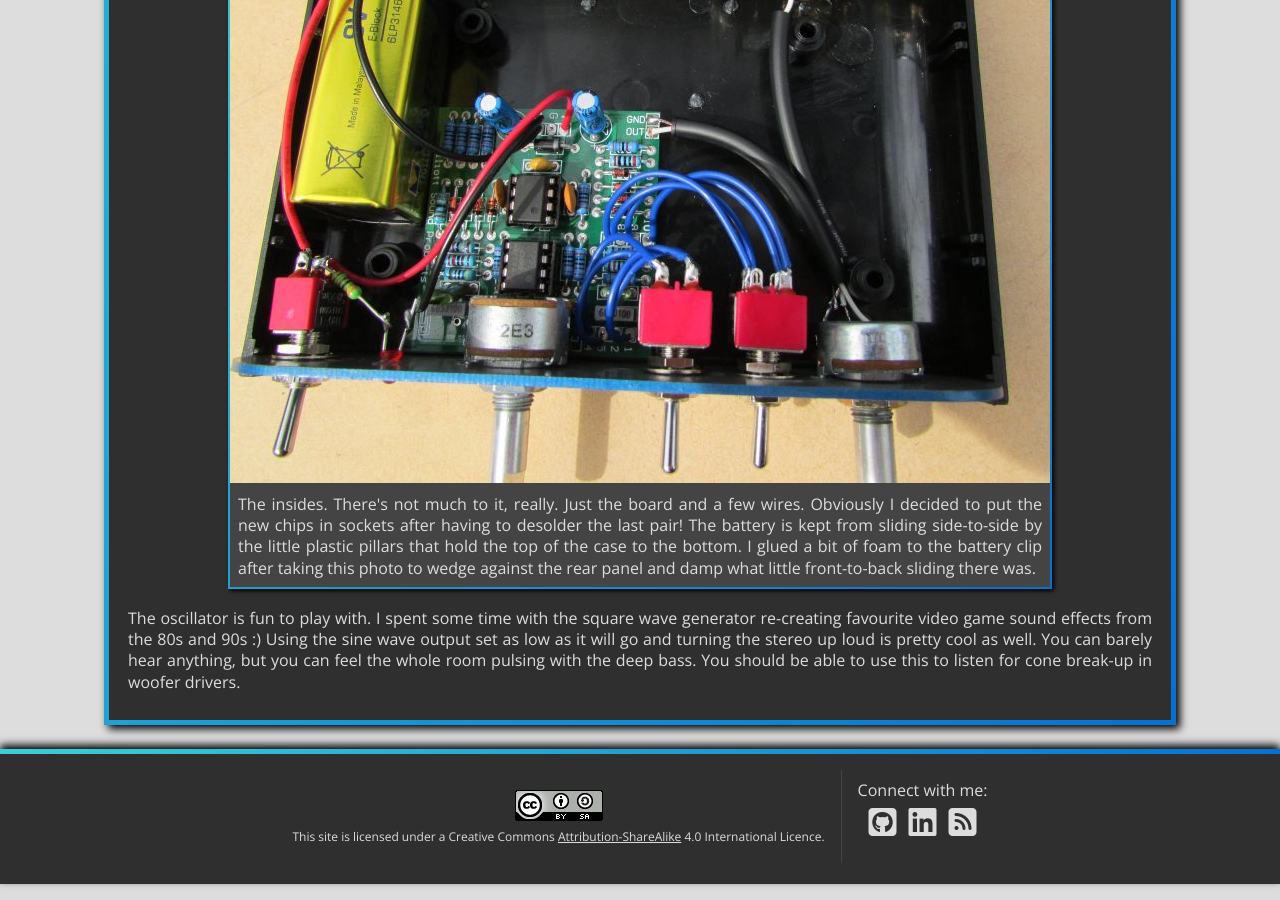
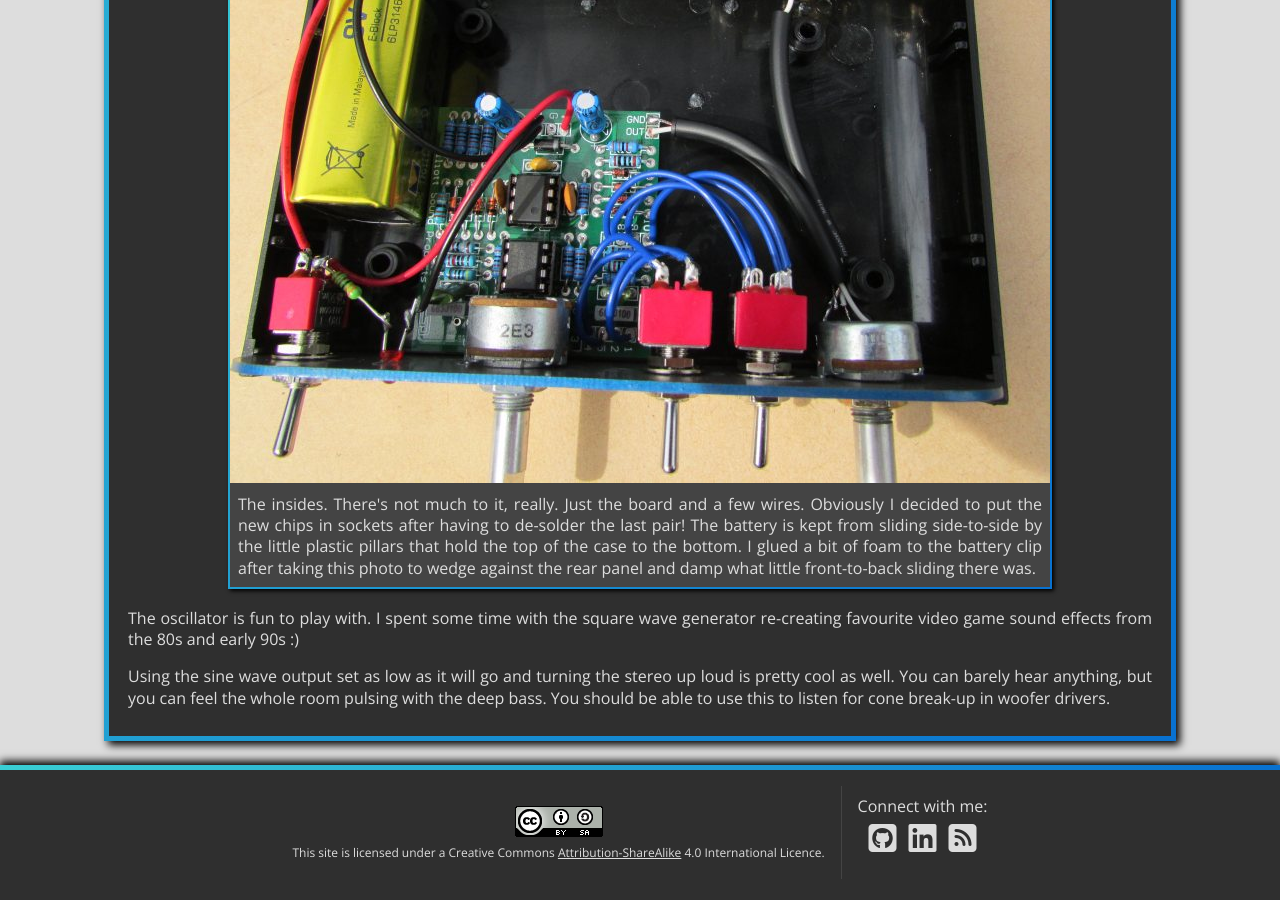
Before and after one commit to StaphSynth/StaphSynth.github.io, a Jekyll site: the page built from _posts/2016-10-09-signal-generator.md, in a window 1280 px wide and 900 px high, scrolled down 2412 px. Built offline with Jekyll 4.4.1, drawn with Linux system fonts in a browser that asks for light colours; nearby versions of some CDN libraries; comment, search, counter and statistics services are not loaded; some of the changed text lies outside the part shown.

Commit message:
fix spelling errors

```diff
--- a/_posts/2016-10-09-signal-generator.md
+++ b/_posts/2016-10-09-signal-generator.md
@@ -16,13 +17,13 @@
 
 The circuit is fairly simple, and you could easily build it on prototyping board. I bought the PCB because it's cheap, makes my life easier and helps keep the ESP site going. Rod recommends TL062 opamps for battery operation on a single 9V supply, but any industry standard dual opamp with sufficient bandwidth will do. The [TL062](http://www.ti.com/product/TL062) is the low power version of the [TL082](http://www.ti.com/product/TL082) (the ubiquitous [TL072](http://www.ti.com/product/TL072) is the lower noise, higher fidelity version).
 
-I chose to use the TL062 simply because I had a few in a draw and planned to run it from a 9V battery. That is, of course, where the problems started...
+I chose to use the TL062 simply because I had a few in a drawer and planned to run it from a 9V battery. That is, of course, where the problems started...
 
 After assembling the board, I couldn't get a signal out of it. Probing around the circuit with a 'scope revealed no oscillation of any kind, but one of the voltage rails (the power supply splits 9V into two 4.5V rails) was being dragged down. Increasing my bench power supply to see what was happening resulted in one of the chips getting quite hot. So it was obviously dead and dragging the rail down.
 
 After de-soldering and preparing to replace it, I decided to test the new chip first. That was a good idea. After building a quick oscillator circuit on my bread board, I discovered that _all_ my TL062s were dead on one side. This was, as you can imagine, less than amusing. I think I got those chips from ebay, but I can't really remember. I don't buy higher value parts on ebay (such as power transistors or OPA2134 opamps) because of the problems with fakes, but these aren't very pricey chips.
 
-Anyway, I could have just replaced them with TL072s that I knew were good, but I wanted to see if new TL062s would look any different to the dead ones. I bought new parts from RS-components, and on arrival, it was immediately obvious that the dead ones were fakes. The lettering on the fakes is very very faint and completely the wrong font size compared to genuine TI parts. Lesson learned.
+Anyway, I could have just replaced them with TL072s that I knew were good, but I wanted to see if new TL062s would look any different to the dead ones. I bought new parts from RS-components, and on arrival, it was immediately obvious that the dead ones were fakes. The lettering on the fakes is very very faint and completely the wrong font size compared to genuine Texas Instruments parts. Lesson learned.
 
 {% include image.html url="tl062-compare.jpg" caption="Comparison between a new legitimate TI chip on the left and one of the dead fakes on the right. My TL072s also have the same style markings as the left-hand opamp, further suggesting the other is indeed a fake. Apologies for the poor photography. One of these days, I'll get a decent camera and learn how to use it." alt="comparison between legitimate and fake opamps, chips, electronic components"  %}
 
@@ -32,6 +33,8 @@
 
 {% include image.html url="p86-rear.jpg" caption="The rear of the unit. I decided to output to both ordinary RCA as well as BNC connectors. Mostly this will be used with domestic unbalanced stereo equipment, so I'd rather have a dedicated connector than have to try and find a BNC-to-stereo cable every time I want to use it. There's also plenty of room here to add a seperate 9V DC input jack for prolonged use such as breaking in sub-woofers." alt="Rear panel of ESP P86 minature audio oscillator, signal generator" %}
 
-{% include image.html url="p86-inside.jpg" caption="The insides. There's not much to it, really. Just the board and a few wires. Obviously I decided to put the new chips in sockets after having to desolder the last pair! The battery is kept from sliding side-to-side by the little plastic pillars that hold the top of the case to the bottom. I glued a bit of foam to the battery clip after taking this photo to wedge against the rear panel and damp what little front-to-back sliding there was." alt="Insides of the ESP P86 audio oscillator, signal generator" %}
+{% include image.html url="p86-inside.jpg" caption="The insides. There's not much to it, really. Just the board and a few wires. Obviously I decided to put the new chips in sockets after having to de-solder the last pair! The battery is kept from sliding side-to-side by the little plastic pillars that hold the top of the case to the bottom. I glued a bit of foam to the battery clip after taking this photo to wedge against the rear panel and damp what little front-to-back sliding there was." alt="Insides of the ESP P86 audio oscillator, signal generator" %}
 
-The oscillator is fun to play with. I spent some time with the square wave generator re-creating favourite video game sound effects from the 80s and 90s :) Using the sine wave output set as low as it will go and turning the stereo up loud is pretty cool as well. You can barely hear anything, but you can feel the whole room pulsing with the deep bass. You should be able to use this to listen for cone break-up in woofer drivers.
+The oscillator is fun to play with. I spent some time with the square wave generator re-creating favourite video game sound effects from the 80s and early 90s :)
+
+Using the sine wave output set as low as it will go and turning the stereo up loud is pretty cool as well. You can barely hear anything, but you can feel the whole room pulsing with the deep bass. You should be able to use this to listen for cone break-up in woofer drivers.
```
Also changed, not shown: other parts of _posts/2016-10-09-signal-generator.md (+2 -1 lines).
